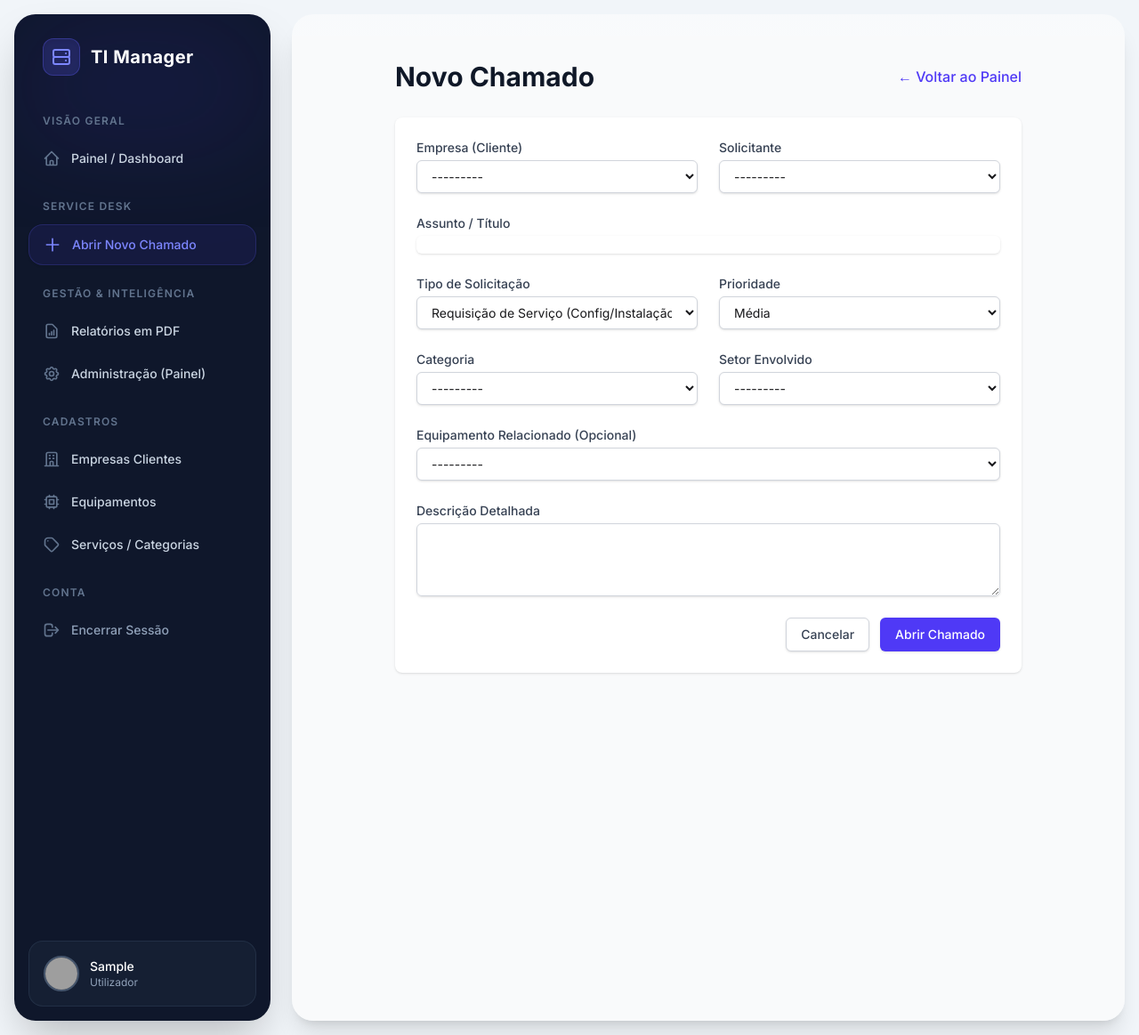
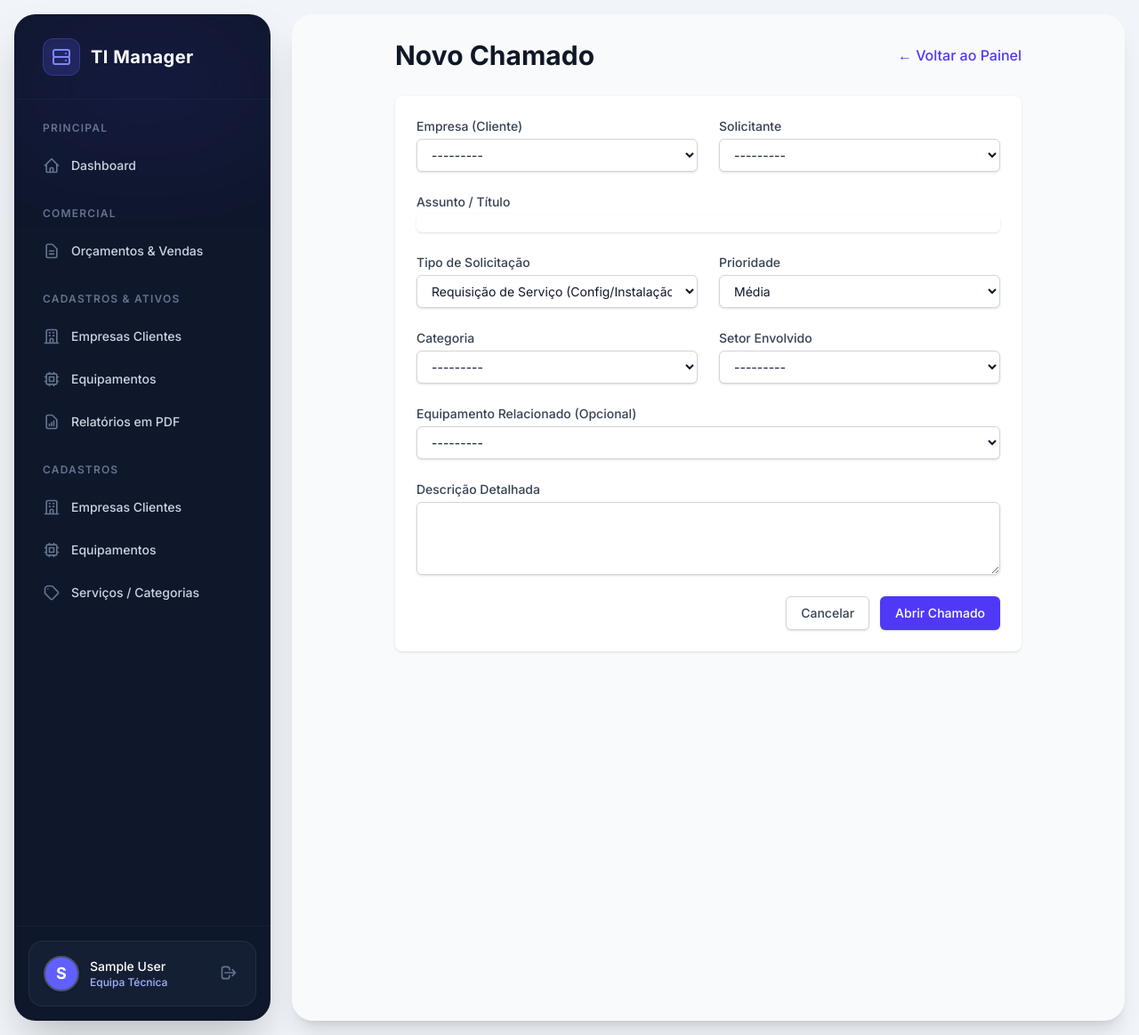
Before and after one commit to mod64bits/modos, a Django app: a page that uses templates/base/base.html in a window 1280 px wide. Shown: the whole page at 89% size. Run offline with Django 5.2, Linux system fonts and the light colour scheme; the visitor is signed in with stand-in values (Sample User, id 1); data comes from the database, SQL or seed files in the repository; data that the repository does not hold is empty; parts of the project's set-up code (start-up, migrations or seed data) failed here and were passed over; some libraries are stand-ins or nearby versions; grey boxes are pictures that could not be loaded.

Commit message:
WIP: Inicio da feature de orcamentos

```diff
--- /dev/null
+++ b/apps/orcamentos/urls.py
@@ -0,0 +1,20 @@
+from django.urls import path
+from .views import (
+    OrcamentoListView,
+    OrcamentoCreateView,
+    OrcamentoDetailView,
+    deletar_item_orcamento,
+    api_detalhes_produto
+)
+
+app_name = "orcamentos"
+
+urlpatterns = [
+    path('', OrcamentoListView.as_view(), name='orcamento_list'),
+    path('novo/', OrcamentoCreateView.as_view(), name='orcamento_create'),
+    path('<uuid:pk>/', OrcamentoDetailView.as_view(), name='orcamento_detail'),
+
+    # Ações Extras
+    path('item/<uuid:pk>/deletar/', deletar_item_orcamento, name='deletar_item_orcamento'),
+    path('api/produto/<uuid:pk>/', api_detalhes_produto, name='api_detalhes_produto'),
+]
--- a/modos/settings.py
+++ b/modos/settings.py
@@ -55,6 +55,8 @@
     "apps.dashboard",
     "apps.base",
     "apps.equipment",
+    "apps.orcamentos",
+
     "apps.orders.apps.OrdersConfig",
 ]
 
--- a/modos/urls.py
+++ b/modos/urls.py
@@ -7,13 +7,14 @@
 from apps.orders import urls as chamados_urls
 from django.contrib.auth import views as auth_views
 from django.views.generic import RedirectView
-
+from apps.orcamentos import urls as orcamentos_urls
 
 urlpatterns = [
     # path("", TemplateView.as_view(template_name="base/base.html")),
     path("", include(dashboard_urls)),
     path("chamados", include(chamados_urls)),
     # path('orders/', include('apps.orders.urls')),  # Isso resolve o erro 'chamado_detail'
+    path('orcamentos/', include(orcamentos_urls)),
     path("admin/", admin.site.urls),
     path(
         "login/",
--- a/templates/base/base.html
+++ b/templates/base/base.html
@@ -5,38 +5,30 @@
     <meta charset="UTF-8">
     <meta name="viewport" content="width=device-width, initial-scale=1.0">
     <title>{% block title %}{{ system_config.titulo_sistema|default:"TI Manager" }}{% endblock %}</title>
-
     {% tailwind_css %}
-
-    <!-- Fonte Inter para um visual mais profissional -->
     <link href="https://fonts.googleapis.com/css2?family=Inter:wght@300;400;500;600;700&display=swap" rel="stylesheet">
     <style>
         body { font-family: 'Inter', sans-serif; }
-        /* Barra de rolagem customizada e elegante para o conteúdo principal */
-        ::-webkit-scrollbar { width: 8px; }
+        ::-webkit-scrollbar { width: 6px; height: 6px; }
         ::-webkit-scrollbar-track { background: transparent; }
         ::-webkit-scrollbar-thumb { background: #cbd5e1; border-radius: 10px; }
         ::-webkit-scrollbar-thumb:hover { background: #94a3b8; }
-        /* Barra de rolagem mais escura específica para a Sidebar */
         .sidebar-scroll::-webkit-scrollbar-thumb { background: #334155; }
         .sidebar-scroll::-webkit-scrollbar-thumb:hover { background: #475569; }
     </style>
 </head>
+<body class="bg-slate-100 h-screen overflow-hidden flex p-0 md:p-4 md:gap-6 font-sans antialiased text-slate-900">
 
-<!-- Fundo do sistema inteiro em cinza claro para dar contraste ao menu escuro -->
-<body class="bg-slate-100 h-screen overflow-hidden flex p-4 gap-6">
-
-    {% if user.is_authenticated %}
     <!-- ==========================================
-         MENU LATERAL FLUTUANTE (SIDEBAR)
+         MENU LATERAL (SIDEBAR)
          ========================================== -->
-    <aside class="w-72 bg-slate-900 rounded-3xl shadow-2xl flex flex-col relative overflow-hidden transition-all duration-300 flex-shrink-0">
+    <aside class="hidden md:flex w-72 bg-slate-900 rounded-3xl shadow-2xl flex-col relative overflow-hidden transition-all duration-300">
 
         <!-- Efeito de brilho subtil no topo -->
         <div class="absolute top-0 left-0 w-full h-40 bg-indigo-600 opacity-10 blur-3xl pointer-events-none"></div>
 
-        <!-- Logotipo do Sistema (Vindo do Banco de Dados) -->
-        <div class="h-24 flex items-center px-8 relative z-10">
+        <!-- Logotipo do Sistema -->
+        <div class="h-24 flex items-center px-8 relative z-10 border-b border-slate-800/50">
             <div class="bg-indigo-500/20 p-2 rounded-xl border border-indigo-500/30 mr-3 shadow-inner">
                 <svg class="h-6 w-6 text-indigo-400" fill="none" viewBox="0 0 24 24" stroke="currentColor">
                     <path stroke-linecap="round" stroke-linejoin="round" stroke-width="2" d="M5 12h14M5 12a2 2 0 01-2-2V6a2 2 0 012-2h14a2 2 0 012 2v4a2 2 0 01-2 2M5 12a2 2 0 00-2 2v4a2 2 0 002 2h14a2 2 0 002-2v-4a2 2 0 00-2-2m-2-4h.01M17 16h.01" />
@@ -46,51 +38,65 @@
         </div>
 
         <!-- Links de Navegação -->
-        <nav class="flex-1 px-4 py-4 space-y-6 overflow-y-auto sidebar-scroll relative z-10">
+        <nav class="flex-1 px-4 py-6 space-y-6 overflow-y-auto sidebar-scroll relative z-10">
 
-            <!-- SEÇÃO: VISÃO GERAL -->
+            <!-- VISÃO GERAL (Para todos) -->
             <div>
-                <p class="px-4 text-xs font-semibold text-slate-500 uppercase tracking-widest mb-3">Visão Geral</p>
+                <p class="px-4 text-xs font-semibold text-slate-500 uppercase tracking-widest mb-3">Principal</p>
                 <div class="space-y-1">
-                    <a href="/dashboard/" class="text-slate-300 hover:bg-slate-800 hover:text-white group flex items-center px-4 py-3 text-sm font-medium rounded-2xl transition-all">
+                    <a href="{% if user.is_staff %}{% url 'dashboard:dashboard_admin' %}{% else %}{% url 'dashboard:dashboard_user' %}{% endif %}"
+                       class="text-slate-300 hover:bg-slate-800 hover:text-white group flex items-center px-4 py-3 text-sm font-medium rounded-2xl transition-all">
                         <svg class="text-slate-500 group-hover:text-indigo-400 mr-3 flex-shrink-0 h-5 w-5 transition-colors" fill="none" viewBox="0 0 24 24" stroke="currentColor">
                             <path stroke-linecap="round" stroke-linejoin="round" stroke-width="2" d="M3 12l2-2m0 0l7-7 7 7M5 10v10a1 1 0 001 1h3m10-11l2 2m-2-2v10a1 1 0 01-1 1h-3m-6 0a1 1 0 001-1v-4a1 1 0 011-1h2a1 1 0 011 1v4a1 1 0 001 1m-6 0h6" />
                         </svg>
-                        Painel / Dashboard
+                        Dashboard
+                    </a>
+                    {% if not user.is_staff %}
+                    <a href="{% url 'chamado_create' %}" class="text-slate-300 hover:bg-slate-800 hover:text-white group flex items-center px-4 py-3 text-sm font-medium rounded-2xl transition-all">
+                        <svg class="text-slate-500 group-hover:text-indigo-400 mr-3 flex-shrink-0 h-5 w-5 transition-colors" fill="none" viewBox="0 0 24 24" stroke="currentColor">
+                            <path stroke-linecap="round" stroke-linejoin="round" stroke-width="2" d="M12 4v16m8-8H4" />
+                        </svg>
+                        Abrir O.S.
+                    </a>
+                    {% endif %}
+                </div>
+            </div>
+
+            {% if user.is_staff %}
+            <!-- COMERCIAL & FINANCEIRO (Técnicos/Admins) -->
+            <div>
+                <p class="px-4 text-xs font-semibold text-slate-500 uppercase tracking-widest mb-3">Comercial</p>
+                <div class="space-y-1">
+                    <a href="{% url 'orcamentos:orcamento_list' %}" class="text-slate-300 hover:bg-slate-800 hover:text-white group flex items-center px-4 py-3 text-sm font-medium rounded-2xl transition-all">
+                        <svg class="text-slate-500 group-hover:text-indigo-400 mr-3 flex-shrink-0 h-5 w-5 transition-colors" fill="none" viewBox="0 0 24 24" stroke="currentColor">
+                            <path stroke-linecap="round" stroke-linejoin="round" stroke-width="2" d="M9 12h6m-6 4h6m2 5H7a2 2 0 01-2-2V5a2 2 0 012-2h5.586a1 1 0 01.707.293l5.414 5.414a1 1 0 01.293.707V19a2 2 0 01-2 2z" />
+                        </svg>
+                        Orçamentos & Vendas
                     </a>
                 </div>
             </div>
 
-            <!-- SEÇÃO: SERVICE DESK -->
+            <!-- GESTÃO & ATIVOS (Técnicos/Admins) -->
             <div>
-                <p class="px-4 text-xs font-semibold text-slate-500 uppercase tracking-widest mb-3">Service Desk</p>
+                <p class="px-4 text-xs font-semibold text-slate-500 uppercase tracking-widest mb-3">Cadastros & Ativos</p>
                 <div class="space-y-1">
-                    <a href="{% url 'orders:chamado_create' %}" class="bg-indigo-600/10 text-indigo-400 group flex items-center px-4 py-3 text-sm font-medium rounded-2xl transition-all shadow-sm border border-indigo-500/20 hover:bg-indigo-600/20">
-                        <svg class="text-indigo-400 mr-3 flex-shrink-0 h-5 w-5" fill="none" viewBox="0 0 24 24" stroke="currentColor">
-                            <path stroke-linecap="round" stroke-linejoin="round" stroke-width="2" d="M12 4v16m8-8H4" />
+                    <a href="{% url 'dashboard:empresa_list' %}" class="text-slate-300 hover:bg-slate-800 hover:text-white group flex items-center px-4 py-3 text-sm font-medium rounded-2xl transition-all">
+                        <svg class="text-slate-500 group-hover:text-indigo-400 mr-3 flex-shrink-0 h-5 w-5 transition-colors" fill="none" viewBox="0 0 24 24" stroke="currentColor">
+                            <path stroke-linecap="round" stroke-linejoin="round" stroke-width="2" d="M19 21V5a2 2 0 00-2-2H7a2 2 0 00-2 2v16m14 0h2m-2 0h-5m-9 0H3m2 0h5M9 7h1m-1 4h1m4-4h1m-1 4h1m-5 10v-5a1 1 0 011-1h2a1 1 0 011 1v5m-4 0h4" />
                         </svg>
-                        Abrir Novo Chamado
+                        Empresas Clientes
                     </a>
-                </div>
-            </div>
-
-            <!-- SEÇÃO EXCLUSIVA PARA TÉCNICOS/ADMINS -->
-            {% if user.is_staff %}
-            <div>
-                <p class="px-4 text-xs font-semibold text-slate-500 uppercase tracking-widest mb-3">Gestão & Inteligência</p>
-                <div class="space-y-1">
-                    <a href="{% url 'orders:relatorio_chamados' %}" class="text-slate-300 hover:bg-slate-800 hover:text-white group flex items-center px-4 py-3 text-sm font-medium rounded-2xl transition-all">
+                    <a href="{% url 'dashboard:equipamento_list' %}" class="text-slate-300 hover:bg-slate-800 hover:text-white group flex items-center px-4 py-3 text-sm font-medium rounded-2xl transition-all">
+                        <svg class="text-slate-500 group-hover:text-indigo-400 mr-3 flex-shrink-0 h-5 w-5 transition-colors" fill="none" viewBox="0 0 24 24" stroke="currentColor">
+                            <path stroke-linecap="round" stroke-linejoin="round" stroke-width="2" d="M9 3v2m6-2v2M9 19v2m6-2v2M5 9H3m2 6H3m18-6h-2m2 6h-2M7 19h10a2 2 0 002-2V7a2 2 0 00-2-2H7a2 2 0 00-2 2v10a2 2 0 002 2zM9 9h6v6H9V9z" />
+                        </svg>
+                        Equipamentos
+                    </a>
+                    <a href="{% url 'relatorio_chamados' %}" class="text-slate-300 hover:bg-slate-800 hover:text-white group flex items-center px-4 py-3 text-sm font-medium rounded-2xl transition-all">
                         <svg class="text-slate-500 group-hover:text-indigo-400 mr-3 flex-shrink-0 h-5 w-5 transition-colors" fill="none" viewBox="0 0 24 24" stroke="currentColor">
                             <path stroke-linecap="round" stroke-linejoin="round" stroke-width="2" d="M9 17v-2m3 2v-4m3 4v-6m2 10H7a2 2 0 01-2-2V5a2 2 0 012-2h5.586a1 1 0 01.707.293l5.414 5.414a1 1 0 01.293.707V19a2 2 0 01-2 2z" />
                         </svg>
                         Relatórios em PDF
-                    </a>
-                    <a href="/admin/" target="_blank" class="text-slate-300 hover:bg-slate-800 hover:text-white group flex items-center px-4 py-3 text-sm font-medium rounded-2xl transition-all">
-                        <svg class="text-slate-500 group-hover:text-indigo-400 mr-3 flex-shrink-0 h-5 w-5 transition-colors" fill="none" viewBox="0 0 24 24" stroke="currentColor">
-                            <path stroke-linecap="round" stroke-linejoin="round" stroke-width="2" d="M10.325 4.317c.426-1.756 2.924-1.756 3.35 0a1.724 1.724 0 002.573 1.066c1.543-.94 3.31.826 2.37 2.37a1.724 1.724 0 001.065 2.572c1.756.426 1.756 2.924 0 3.35a1.724 1.724 0 00-1.066 2.573c.94 1.543-.826 3.31-2.37 2.37a1.724 1.724 0 00-2.572 1.065c-.426 1.756-2.924 1.756-3.35 0a1.724 1.724 0 00-2.573-1.066c-1.543.94-3.31-.826-2.37-2.37a1.724 1.724 0 00-1.065-2.572c-1.756-.426-1.756-2.924 0-3.35a1.724 1.724 0 001.066-2.573c-.94-1.543.826-3.31 2.37-2.37.996.608 2.296.07 2.572-1.065z" />
-                            <path stroke-linecap="round" stroke-linejoin="round" stroke-width="2" d="M15 12a3 3 0 11-6 0 3 3 0 016 0z" />
-                        </svg>
-                        Administração (Painel)
                     </a>
                 </div>
             </div>
@@ -115,68 +121,90 @@
             </div>
             {% endif %}
 
-            <!-- SEÇÃO: CONTA -->
-            <div>
-                <p class="px-4 text-xs font-semibold text-slate-500 uppercase tracking-widest mb-3 mt-4">Conta</p>
-                <div class="space-y-1">
-                    <form action="{% url 'logout' %}" method="post" class="m-0 p-0">
+        </nav>
+
+        <!-- Área de Perfil Flutuante (Fundo do menu) -->
+        <div class="p-4 relative z-10 border-t border-slate-800/50">
+            <div class="bg-slate-800/50 border border-slate-700/50 rounded-2xl p-4 flex items-center transition-colors">
+                <div class="h-10 w-10 rounded-full bg-indigo-500 flex items-center justify-center text-white font-bold text-lg border-2 border-slate-600 shadow-sm">
+                    {{ user.first_name|first|default:user.username|first|upper }}
+                </div>
+                <div class="ml-3 overflow-hidden flex-1">
+                    <p class="text-sm font-medium text-white truncate" title="{{ user.get_full_name|default:user.username }}">{{ user.get_full_name|default:user.username }}</p>
+                    <p class="text-xs text-indigo-300 font-medium truncate">{% if user.is_staff %}Equipa Técnica{% else %}{{ user.empresa.nome|default:"Cliente" }}{% endif %}</p>
+                </div>
+                <!-- Botão de Sair (Logout) encapsulado num formulário seguro -->
+                <form action="{% url 'logout' %}" method="post" class="ml-auto">
                     {% csrf_token %}
-                        <button type="submit" class="w-full text-slate-400 hover:bg-red-500/10 hover:text-red-400 group flex items-center px-4 py-3 text-sm font-medium rounded-2xl transition-all cursor-pointer">
-                            <svg class="text-slate-500 group-hover:text-red-400 mr-3 flex-shrink-0 h-5 w-5 transition-colors" fill="none" viewBox="0 0 24 24" stroke="currentColor">
+                    <button type="submit" class="text-slate-500 hover:text-red-400 p-1 rounded-md transition-colors" title="Terminar Sessão">
+                        <svg class="h-5 w-5" fill="none" viewBox="0 0 24 24" stroke="currentColor">
                             <path stroke-linecap="round" stroke-linejoin="round" stroke-width="2" d="M17 16l4-4m0 0l-4-4m4 4H7m6 4v1a3 3 0 01-3 3H6a3 3 0 01-3-3V7a3 3 0 013-3h4a3 3 0 013 3v1" />
                         </svg>
-                            Encerrar Sessão
                     </button>
                 </form>
             </div>
         </div>
+    </aside>
 
-        </nav>
+    <!-- ==========================================
+         CONTEÚDO PRINCIPAL (MAIN AREA)
+         ========================================== -->
+    <main class="flex-1 bg-white md:rounded-3xl shadow-xl overflow-y-auto relative flex flex-col h-full w-full">
+        <!-- Fundo de contraste subtil no topo do conteúdo -->
+        <div class="absolute top-0 w-full h-48 bg-gradient-to-b from-slate-50 to-white pointer-events-none z-0"></div>
 
-        <!-- Área de Perfil Flutuante no final do menu -->
-        <div class="p-4 relative z-10">
-            <div class="bg-slate-800/50 border border-slate-700/50 rounded-2xl p-4 flex items-center">
-                <img class="h-10 w-10 rounded-full border-2 border-slate-600 object-cover" src="https://ui-avatars.com/api/?name={{ user.first_name|default:user.username }}&background=6366f1&color=fff" alt="Avatar">
-                <div class="ml-3 overflow-hidden">
-                    <p class="text-sm font-medium text-white truncate">{{ user.first_name|default:user.username }}</p>
-                    <p class="text-xs text-slate-400 truncate">{{ user.empresa.nome|default:"Utilizador" }}</p>
+        <!-- Navbar Mobile (Visível apenas em telemóveis) -->
+        <div class="md:hidden bg-slate-900 px-4 py-3 flex justify-between items-center shadow-md relative z-20">
+            <div class="flex items-center">
+                <div class="bg-indigo-500 p-1.5 rounded-lg mr-2">
+                    <svg class="h-5 w-5 text-white" fill="none" viewBox="0 0 24 24" stroke="currentColor">
+                        <path stroke-linecap="round" stroke-linejoin="round" stroke-width="2" d="M5 12h14M5 12a2 2 0 01-2-2V6a2 2 0 012-2h14a2 2 0 012 2v4a2 2 0 01-2 2M5 12a2 2 0 00-2 2v4a2 2 0 002 2h14a2 2 0 002-2v-4a2 2 0 00-2-2m-2-4h.01M17 16h.01" />
+                    </svg>
                 </div>
+                <span class="text-white font-bold">{{ system_config.titulo_sistema|default:"TI Manager" }}</span>
             </div>
+
+            <form action="{% url 'logout' %}" method="post">
+                {% csrf_token %}
+                <button type="submit" class="text-slate-300 hover:text-white text-sm font-medium">Sair</button>
+            </form>
         </div>
-    </aside>
+
+        <!-- Área de Alertas / Mensagens (Fica acima do bloco de conteúdo) -->
+        {% if messages %}
+        <div class="relative z-20 w-full max-w-7xl mx-auto px-4 sm:px-6 lg:px-8 mt-6">
+            {% for message in messages %}
+                <div class="p-4 mb-2 rounded-lg text-sm font-medium flex items-center shadow-sm
+                    {% if message.tags == 'success' %}bg-green-50 border border-green-200 text-green-800
+                    {% elif message.tags == 'error' %}bg-red-50 border border-red-200 text-red-800
+                    {% elif message.tags == 'warning' %}bg-yellow-50 border border-yellow-200 text-yellow-800
+                    {% else %}bg-blue-50 border border-blue-200 text-blue-800{% endif %}">
+
+                    {% if message.tags == 'success' %}
+                    <svg class="h-5 w-5 mr-2 text-green-600" fill="none" viewBox="0 0 24 24" stroke="currentColor"><path stroke-linecap="round" stroke-linejoin="round" stroke-width="2" d="M9 12l2 2 4-4m6 2a9 9 0 11-18 0 9 9 0 0118 0z" /></svg>
+                    {% elif message.tags == 'error' %}
+                    <svg class="h-5 w-5 mr-2 text-red-600" fill="none" viewBox="0 0 24 24" stroke="currentColor"><path stroke-linecap="round" stroke-linejoin="round" stroke-width="2" d="M12 8v4m0 4h.01M21 12a9 9 0 11-18 0 9 9 0 0118 0z" /></svg>
                     {% endif %}
 
-    <!-- ==========================================
-         CONTEÚDO PRINCIPAL (MAIN)
-         ========================================== -->
-    <main class="flex-1 bg-white rounded-3xl shadow-xl overflow-y-auto relative flex flex-col">
-        <!-- Fundo de contraste subtil no topo do conteúdo -->
-        <div class="absolute top-0 w-full h-64 bg-gradient-to-b from-slate-50 to-white pointer-events-none"></div>
-
-        <!-- Área de Mensagens (Alertas de Sucesso/Erro) -->
-        <div class="relative z-20 px-8 pt-6">
-            {% if messages %}
-                {% for message in messages %}
-                    <div class="p-4 mb-4 rounded-xl shadow-sm text-sm font-medium
-                        {% if message.tags == 'error' %}bg-red-50 text-red-700 border border-red-100
-                        {% elif message.tags == 'success' %}bg-emerald-50 text-emerald-700 border border-emerald-100
-                        {% else %}bg-blue-50 text-blue-700 border border-blue-100{% endif %}">
                     {{ message }}
                 </div>
             {% endfor %}
+        </div>
         {% endif %}
-        </div>
 
-        <!-- Onde as outras páginas serão injetadas -->
-        <div class="relative z-10 flex-1 flex flex-col">
+        <!-- Bloco Principal Dinâmico (Aqui entram as views do Django) -->
+        <div class="flex-grow relative z-10 w-full">
             {% block content %}
             {% endblock %}
         </div>
 
-        <!-- Rodapé Moderno dentro do Main -->
-        <footer class="relative z-10 py-6 px-10 text-center text-sm text-slate-400 border-t border-slate-100 mt-auto bg-white/50 backdrop-blur-sm">
+        <!-- Rodapé Interno (Discreto) -->
+        <footer class="mt-auto py-6 px-4 border-t border-slate-100 relative z-10">
+            <p class="text-center text-xs text-slate-400">
                 &copy; {% now "Y" %} {{ system_config.texto_rodape|default:"Sistema de Gestão de TI. Todos os direitos reservados." }}
+            </p>
         </footer>
+
     </main>
 
 </body>
```
Also changed, not shown: templates/orcamentos/orcamento_detail.html (+202 -0 lines), templates/orcamentos/orcamento_form.html (+138 -0 lines), templates/orcamentos/orcamento_list.html (+79 -0 lines), apps/orcamentos/migrations/0001_initial.py (added), theme/static/css/dist/styles.css. Lines whose indentation alone changed are shown as unchanged.
